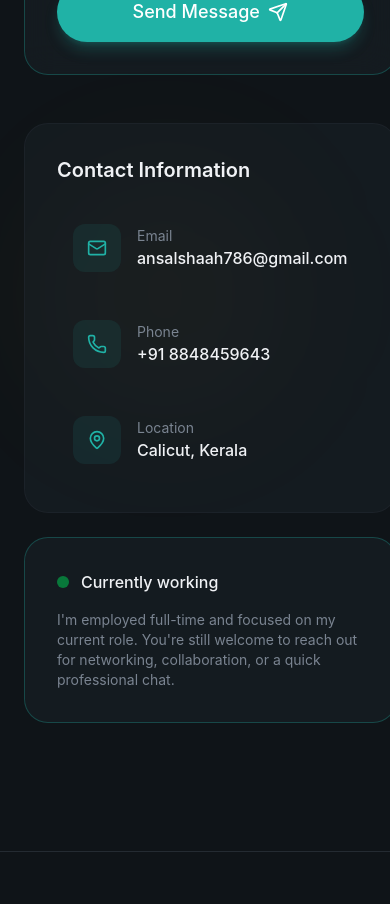
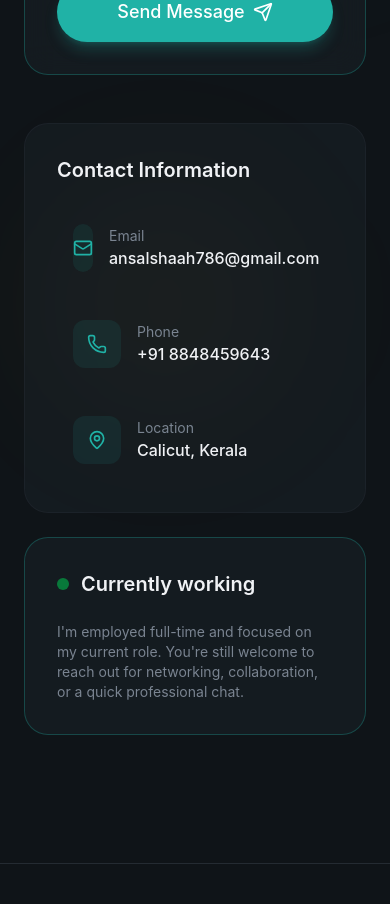
Before and after one commit to MohammedAnsal/personal-portfolio, a React (Vite) app: page / in a window 390 px wide. Shown: the part 10080-10984 px from the top of the page. Built offline with nearby package versions, Linux system fonts and the light colour scheme.

Commit message:
refactor: enhance layout and styling in Contact section
- Adjusted grid layout for better responsiveness and alignment.
- Ensured full width for elements to improve visual consistency.
- Updated status messaging to include a header for clarity.

```diff
--- a/src/sections/Contact.tsx
+++ b/src/sections/Contact.tsx
@@ -122,8 +122,8 @@ export const Contact = () => {
           </p>
         </div>
 
-        <div className="grid lg:grid-cols-2 gap-12 max-w-5xl mx-auto">
-          <div className="glass p-8 rounded-3xl border border-primary/30 animate-fade-in animation-delay-300">
+        <div className="grid grid-cols-1 lg:grid-cols-2 gap-12 max-w-5xl mx-auto items-stretch">
+          <div className="glass p-8 rounded-3xl border border-primary/30 w-full animate-fade-in animation-delay-300">
             <form className="space-y-6" onSubmit={handleSubmit}>
               <div>
                 <label
@@ -221,8 +221,8 @@ export const Contact = () => {
           </div>
 
           {/* Contact Info */}
-          <div className="space-y-6 animate-fade-in animation-delay-400">
-            <div className="glass rounded-3xl p-8">
+          <div className="space-y-6 w-full flex flex-col animate-fade-in animation-delay-400">
+            <div className="glass rounded-3xl p-8 w-full">
               <h3 className="text-xl font-semibold mb-6">
                 Contact Information
               </h3>
@@ -248,10 +248,10 @@ export const Contact = () => {
             </div>
 
             {/* Status Card */}
-            <div className="glass rounded-3xl p-8 border border-primary/30">
-              <div className="flex items-center gap-3 mb-4">
-                <span className="w-3 h-3 bg-green-500 rounded-full animate-pulse" />
-                <span className="font-medium">Currently working</span>
+            <div className="glass rounded-3xl p-8 border border-primary/30 w-full">
+              <div className="flex flex-wrap items-center gap-3 mb-6">
+                <span className="w-3 h-3 bg-green-500 rounded-full animate-pulse shrink-0" />
+                <h3 className="text-xl font-semibold">Currently working</h3>
               </div>
               <p className="text-muted-foreground text-sm">
                 I'm employed full-time and focused on my current role. You're
```
